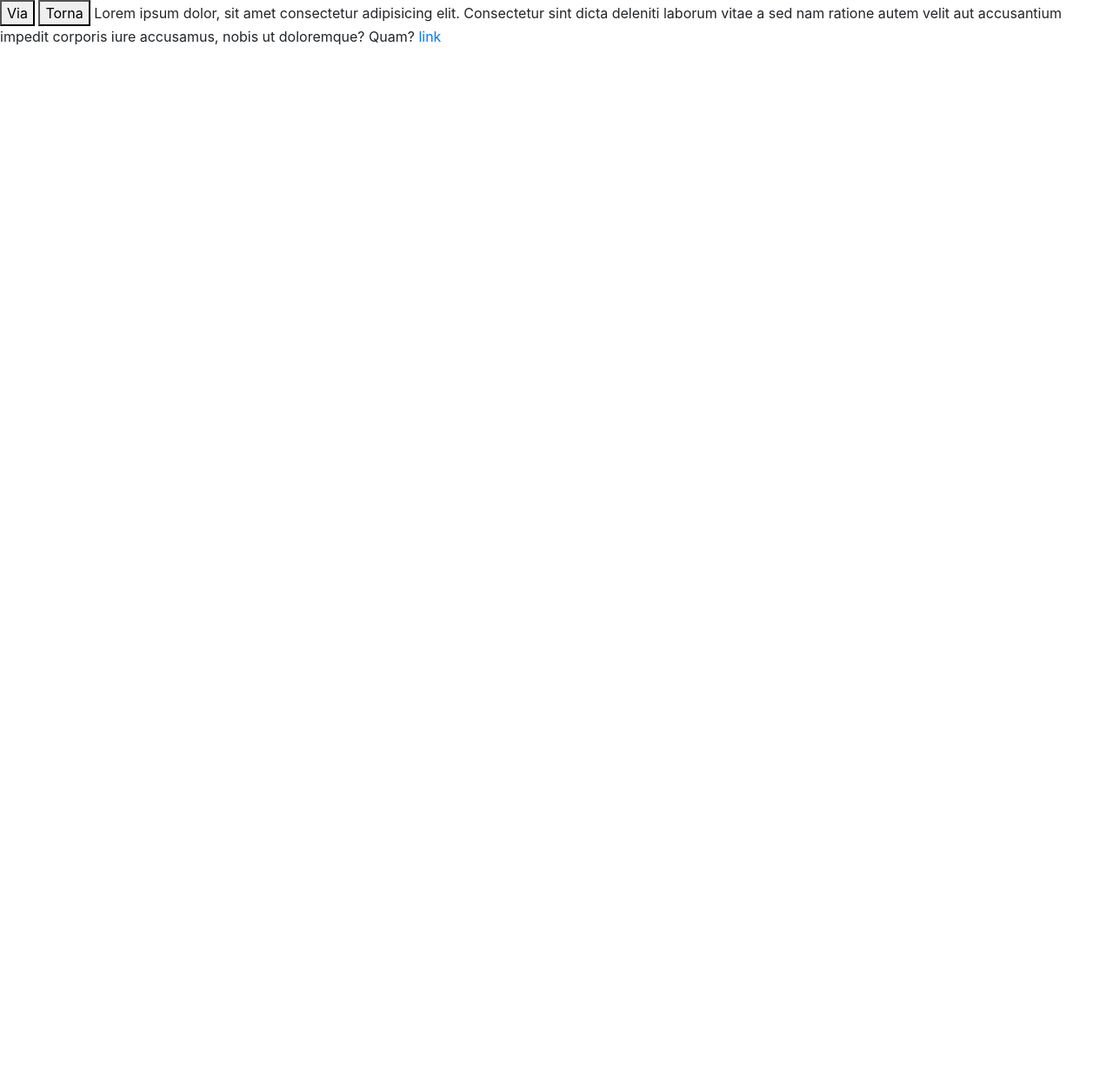
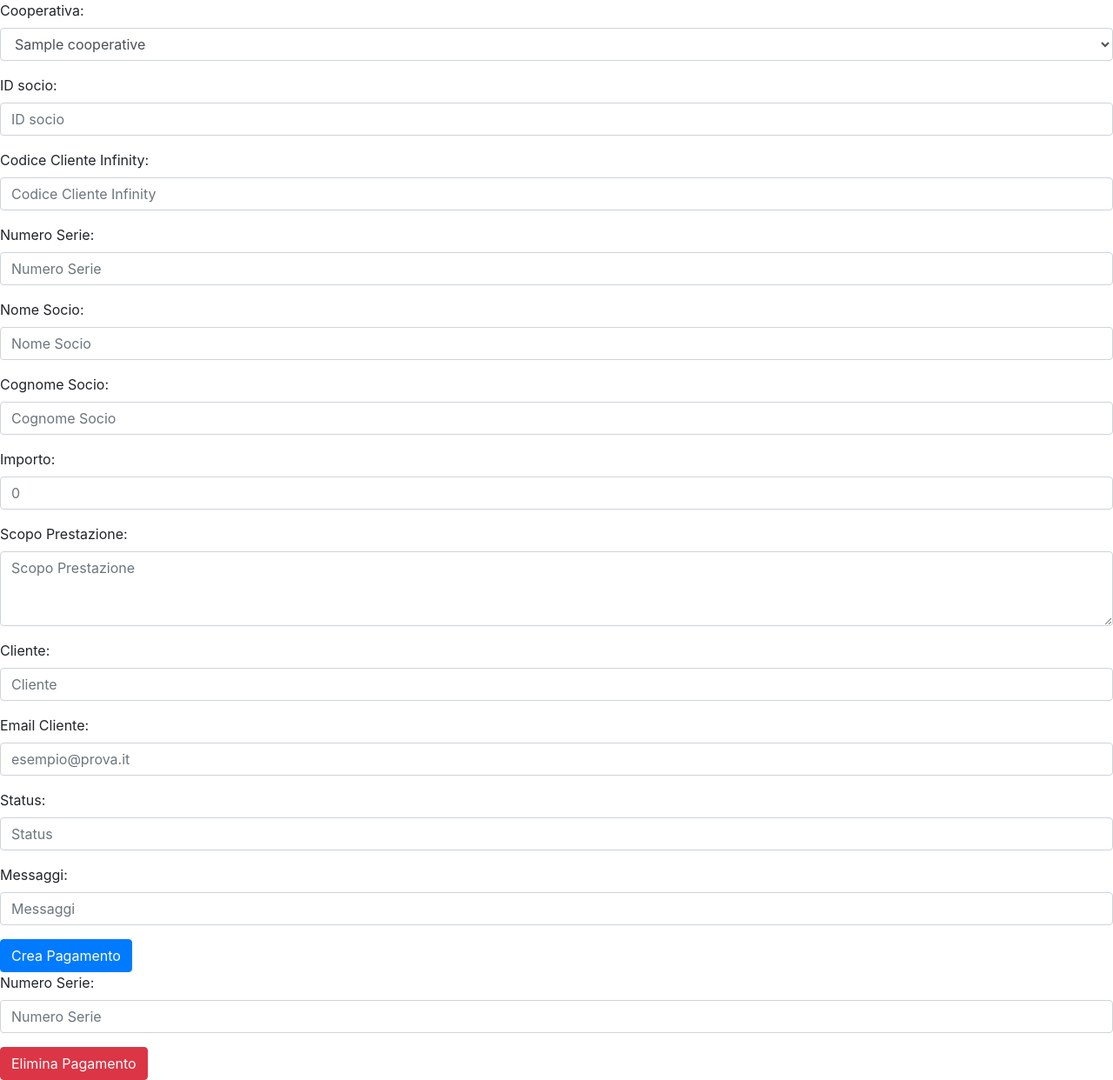
Before and after one commit to V-gaeta05/Hypernova, a PHP site: page /pagamentionline/index.php in a window 1280 px wide. Shown: the whole page at 87% size. Before the commit the page ends 52 px from the top, so only its background shows below. Run offline with PHP 8.4, Linux system fonts and the light colour scheme; tables that the repository leaves empty or names only in its code hold one stand-in row (values such as "Sample post"); some libraries are stand-ins or nearby versions.

Commit message:
email+creaz

```diff
--- a/pagamentionline/action/action_input.php
+++ b/pagamentionline/action/action_input.php
@@ -182,7 +182,7 @@ if (isset($_GET['action'])&&(!empty($_GET['action']))) {
                     $saluto = $mail->setTime();
                     $subject = 'Emissione Pagamento';
                     $body = '<h5>Emissione Pagamento</h5>'.
-                    "$saluto ".$cliente.".<br>E' stato emesso un nuovo pagamento a suo nome da ".$from.'.<br> La causale del pagamento riportata '.chr(232).': <br>'.$prestazione.'. <br><a style="color: green;" href="'.$paymentLink.'"> Vai al pagamento</a>';
+                    "$saluto ".$cliente.".<br>E' stato emesso un nuovo pagamento a suo nome da ".$from.'.<br> La causale del pagamento riportata è: <br>'.$prestazione.'. <br><a style="color: green;" href="'.$paymentLink.'"> Vai al pagamento</a>';
                     $mail->sendEmail($email_cliente, $from, $subject, $body);
 
                 } else if ($response['risultato'] == 0) {
--- a/pagamentionline/config/class.php
+++ b/pagamentionline/config/class.php
@@ -31,6 +31,7 @@
             // impostazione del servizio
             $mail->IsSMTP();
 
+            $mail->CharSet = 'UTF-8';
             $mail->Host       = $eM_Host;
             $mail->Port       = $eM_Port;
             $mail->SMTPAuth   = $eM_Auth;
--- a/pagamentionline/index.php
+++ b/pagamentionline/index.php
@@ -1,7 +1,11 @@
 <?php
     require_once('config/config.php');
 
+    $db = new Db($conn);
 
+    $sql = "SELECT * FROM cooperative";
+
+    $result = $db->select($sql);
 
 ?>
 
@@ -17,10 +21,69 @@
     <link rel="stylesheet" href="https://stackpath.bootstrapcdn.com/bootstrap/4.3.1/css/bootstrap.min.css" integrity="sha384-ggOyR0iXCbMQv3Xipma34MD+dH/1fQ784/j6cY/iJTQUOhcWr7x9JvoRxT2MZw1T" crossorigin="anonymous">
   </head>
   <body>
-  <button onclick="vaiii()">Via</button>
-  <button onclick="tornaaa()">Torna</button>
-Lorem ipsum dolor, sit amet consectetur adipisicing elit. Consectetur sint dicta deleniti laborum vitae a sed nam ratione autem velit aut accusantium impedit corporis iure accusamus, nobis ut doloremque? Quam?
-  <a href="C:\xampp\htdocs\Hypernova\pagamentionline/payment.php?method=external_payment&payment_code=1-2-20200826151755-4zXb">link</a>
+  <div id="insert_pay">
+
+    <div class="form-group">
+      <label for="IDCOOP">Cooperativa:</label>
+      <select id="IDCOOP" class="form-control">
+      <?php foreach ($result as $row) {
+        echo '<option value="'.$row['id_cooperativa'].'">'.$row['nome_cooperativa'].'</option>';
+      }
+      ?></select>
+    </div>
+    <div class="form-group">
+      <label for="IDSOCIO">ID socio:</label>
+      <input type="text" class="form-control" id="IDSOCIO" placeholder="ID socio">
+    </div>
+    <div class="form-group">
+      <label for="CODINFINITY">Codice Cliente Infinity:</label>
+      <input type="text" class="form-control" id="CODINFINITY" placeholder="Codice Cliente Infinity">
+    </div>
+    <div class="form-group">
+      <label for="NSERIE">Numero Serie:</label>
+      <input type="text" class="form-control" id="NSERIE" placeholder="Numero Serie">
+    </div>
+    <div class="form-group">
+      <label for="NSOCIO">Nome Socio:</label>
+      <input type="text" class="form-control" id="NSOCIO" placeholder="Nome Socio">
+    </div>
+    <div class="form-group">
+      <label for="CSOCIO">Cognome Socio:</label>
+      <input type="text" class="form-control" id="CSOCIO" placeholder="Cognome Socio">
+    </div>
+    <div class="form-group">
+      <label for="IMPORTO">Importo:</label>
+      <input type="number" class="form-control" id="IMPORTO" placeholder="0">
+    </div>
+    <div class="form-group">
+      <label for="PRESTAZIONE">Scopo Prestazione:</label>
+      <textarea class="form-control" rows="3" id="PRESTAZIONE" placeholder="Scopo Prestazione"></textarea>
+    </div>
+    <div class="form-group">
+      <label for="CLIENTE">Cliente:</label>
+      <input class="form-control" type="text" id="CLIENTE" placeholder="Cliente">
+    </div>
+    <div class="form-group">
+      <label for="EMAIL">Email Cliente:</label>
+      <input class="form-control" type="email" id="EMAIL" placeholder="esempio@prova.it">
+    </div>
+    <div class="form-group">
+      <label for="STATUS">Status:</label>
+      <input class="form-control" type="text" id="STATUS" placeholder="Status">
+    </div>
+    <div class="form-group">
+      <label for="MESSAGGI">Messaggi:</label>
+      <input class="form-control" type="text" id="MESSAGGI" placeholder="Messaggi">
+    </div>
+    <button class="btn btn-primary" onclick="crea()">Crea Pagamento</button>
+  </div>
+  <div id="delete_pay">
+    <div class="form-group">
+      <label for="NUMERODELETE">Numero Serie:</label>
+      <input type="text" class="form-control" id="NUMERODELETE" placeholder="Numero Serie">
+    </div>
+    <button class="btn btn-danger" onclick="elimina()">Elimina Pagamento</button>
+  </div>
     <!-- Optional JavaScript -->
     <!-- jQuery first, then Popper.js, then Bootstrap JS -->
     <script src="https://ajax.googleapis.com/ajax/libs/jquery/3.5.1/jquery.min.js"></script>
@@ -34,20 +97,35 @@ Lorem ipsum dolor, sit amet consectetur adipisicing elit. Consectetur sint dicta
 
 <script type="text/javascript">
 
-    function vaiii() {
+    function crea() {
+      var id_coop = $("#IDCOOP").val();
+      var id_socio = $("#IDSOCIO").val();
+      var cod_cliente_infinity = $("#CODINFINITY").val();
+      var numero_serie = $("#NSERIE").val();
+      var data_fattura = new Date();
+      var nome_socio = $("#NSOCIO").val();
+      var cognome_socio = $("#CSOCIO").val();
+      var prestazione = $("#PRESTAZIONE").val();
+      var importo = $("#IMPORTO").val();
+      var cliente = $("#CLIENTE").val();
+      var email = $("#EMAIL").val();
+      var status = $("#STATUS").val();
+      var messaggi = $("#MESSAGGI").val();
 
         var dati = {
-          'id_coop' : 1,
-          'id_socio' : '2',
-          'cod_cliente_infinity' : 'ID954',
-          'numero_serie' : '349438jhj9384',
-          'data_fattura' : '02-09-2020 19:42:11',
-          'nome_socio' : 'francesco',
-          'cognome_socio' : 'Dicandia',
-          'prestazione' : 'Rifornimento carburante per tutta la azienda piu prestazioni varie ed eventuali su ogni tracciato del circuito',
-          'importo' : '3',
-          'cliente' : 'Stefano prato',
-          'Email' : 'dioclo@hotmail.it',
+          'id_coop' : id_coop,
+          'id_socio' : id_socio,
+          'cod_cliente_infinity' : cod_cliente_infinity,
+          'numero_serie' : numero_serie,
+          'data_fattura' : data_fattura,
+          'nome_socio' : nome_socio,
+          'cognome_socio' : cognome_socio,
+          'prestazione' : prestazione,
+          'importo' : importo,
+          'cliente' : cliente,
+          'Email' : email,
+          'status' : status,
+          'messaggi' : messaggi,
         }
         dati = JSON.stringify(dati);
         $.ajax({
@@ -59,9 +137,10 @@ Lorem ipsum dolor, sit amet consectetur adipisicing elit. Consectetur sint dicta
             }
         })
     }
-    function tornaaa() {
+    function elimina() {
+      var numero_serie = $("#NUMERODELETE").val();
       var dati = {
-        'numero_serie' : '349438jhj9384'
+        'numero_serie' : numero_serie,
       };
       dati = JSON.stringify(dati);
       $.ajax({
```
Also changed, not shown: pagamentionline/payment.php (+6 -6 lines).
